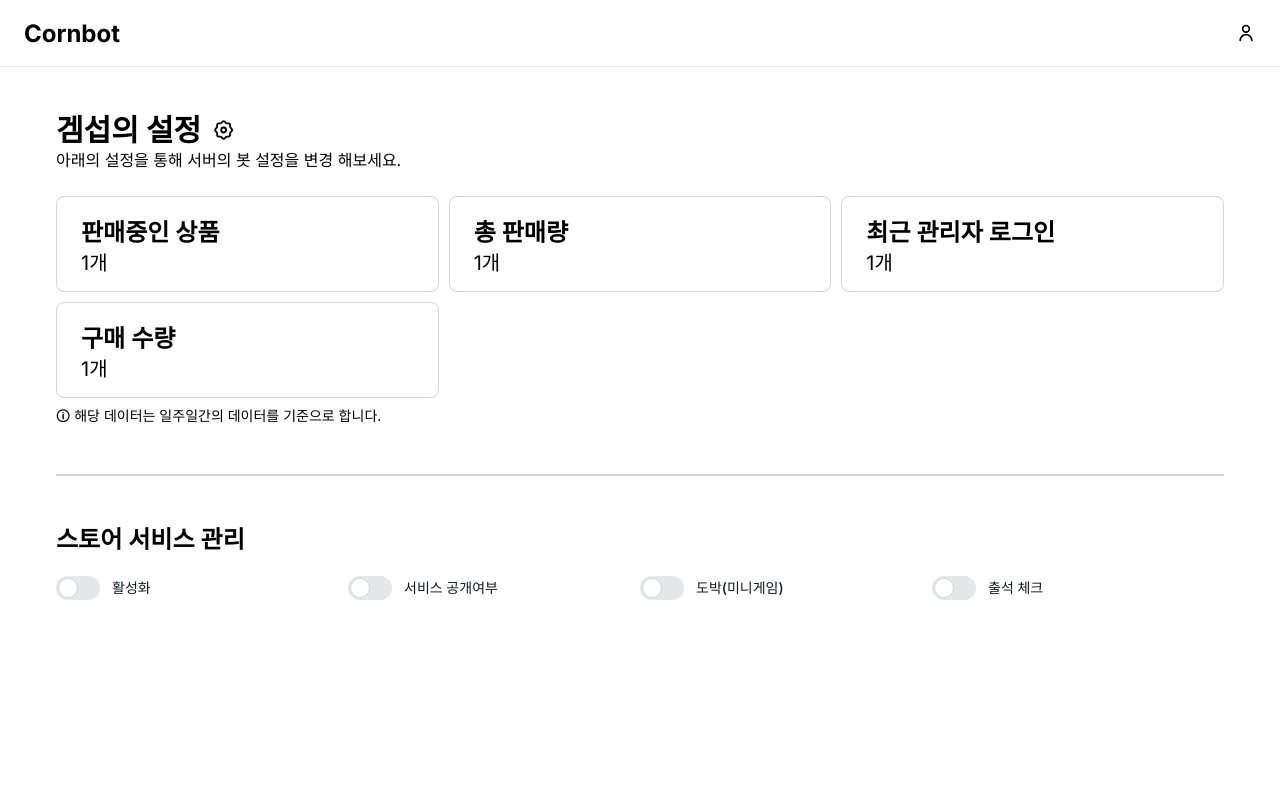
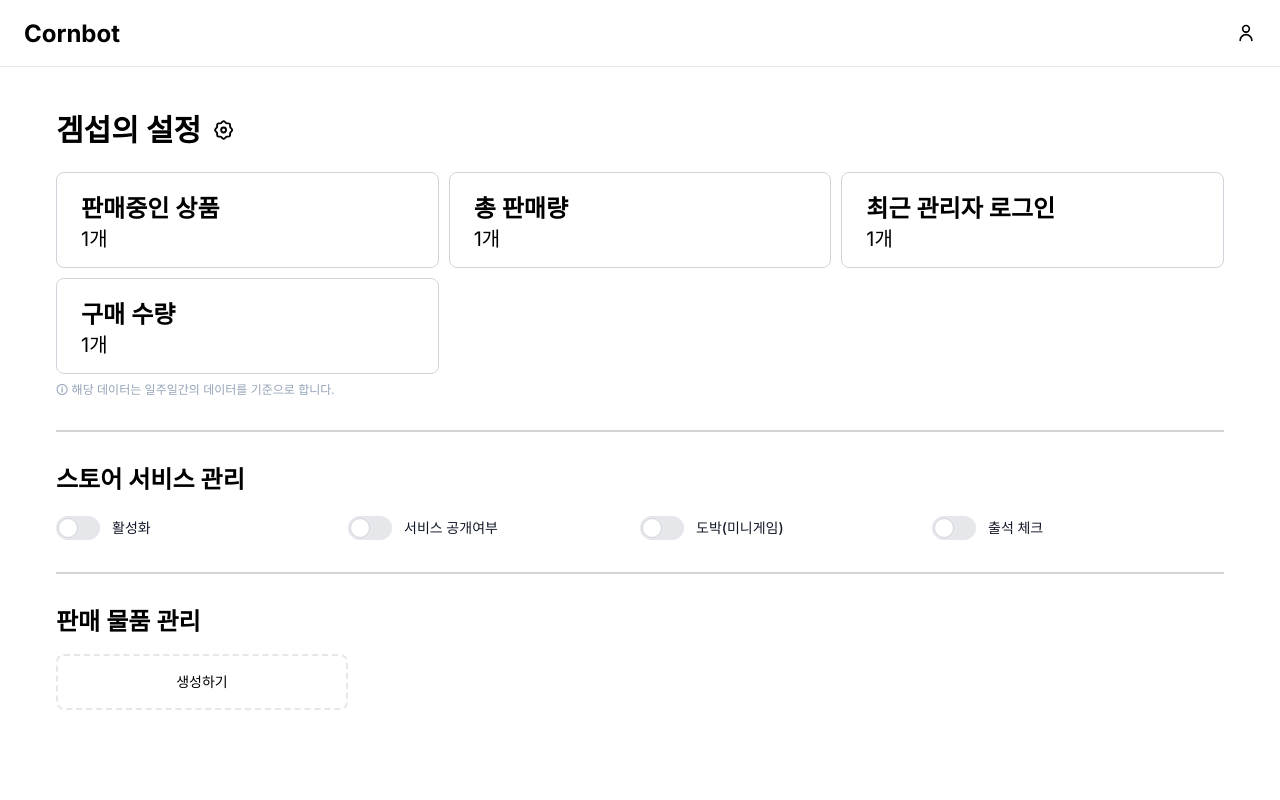
Before and after one commit to CornSoupTeam/store-website, a Next.js app: page /account/dashboard/1 in a window 1280 px wide. Shown: the top 800 px of the page. Built offline with nearby package versions, Linux system fonts and the light colour scheme; no server answers; sample sign-in values are in the browser's storage.

Commit message:
add: manage items 📦

```diff
--- a/src/app/account/dashboard/[slug]/page.tsx
+++ b/src/app/account/dashboard/[slug]/page.tsx
@@ -47,7 +47,6 @@ export default function AuthenticationPage() {
                 />
               </svg>
             </div>
-            <h1>아래의 설정을 통해 서버의 봇 설정을 변경 해보세요.</h1>
             <div className="grid lg:grid-cols-2 xl:grid-cols-3 2xl:grid-cols-4 gap-x-2.5 gap-y-2.5 mt-6">
               <div className="box">
                 <div className="text-2xl font-semibold">판매중인 상품</div>
@@ -66,10 +65,10 @@ export default function AuthenticationPage() {
                 <div className="text-xl">1개</div>
               </div>
             </div>
-            <h1 className="mt-2 text-sm">
+            <h1 className="mt-2 text-xs text-slate-400">
               🛈 해당 데이터는 일주일간의 데이터를 기준으로 합니다.
             </h1>
-            <hr className="my-12 h-0.5 border-t-0 bg-neutral-300 opacity-100 dark:opacity-50" />
+            <hr className="my-8 h-0.5 border-t-0 bg-neutral-300 opacity-100 dark:opacity-50" />
             <div className="text-2xl font-semibold">스토어 서비스 관리</div>
             <div className="grid grid-cols-1 lg:grid-cols-4">
               <label className="relative inline-flex items-center cursor-pointer mt-5">
@@ -101,6 +100,16 @@ export default function AuthenticationPage() {
                 </span>
               </label>
             </div>
+            <hr className="my-8 h-0.5 border-t-0 bg-neutral-300 opacity-100 dark:opacity-50" />
+            <div className="text-2xl font-semibold">판매 물품 관리</div>
+            <div className="my-4 grid grid-cols-1 lg:grid-cols-4 lg:space-x-4">
+              <a
+                href="/new"
+                className="hover:border-transparent hover:shadow-xs w-full flex items-center justify-center rounded-lg border-2 border-dashed border-gray-200 text-sm font-medium py-4"
+              >
+                생성하기
+              </a>
+            </div>
           </div>
         </div>
       </AuthContext>
--- a/src/app/account/page.tsx
+++ b/src/app/account/page.tsx
@@ -57,25 +57,25 @@ export default function AuthenticationPage() {
             </div>
             <div className="grid grid-cols-1 mt-10 gap-3">
               <button
-                className="w-full text-white bg-black text-center transform ease-in duration-100 active:scale-95 items-center rounded-xl m-auto py-2 font-bold"
+                className="w-1/2 text-white bg-black text-center transform ease-in duration-100 active:scale-95 items-center rounded-xl m-auto py-2 font-bold"
                 onClick={() => signIn("discord")}
               >
                 서버 관리
               </button>
               <button
-                className="w-full text-white bg-black text-center transform ease-in duration-100 active:scale-95 items-center rounded-xl m-auto py-2 font-bold"
+                className="w-1/2 text-white bg-black text-center transform ease-in duration-100 active:scale-95 items-center rounded-xl m-auto py-2 font-bold"
                 onClick={() => signOut()}
               >
                 로그아웃
               </button>
               <button
-                className="w-full text-white bg-black text-center transform ease-in duration-100 active:scale-95 items-center rounded-xl m-auto py-2 font-bold"
+                className="w-1/2 text-white bg-black text-center transform ease-in duration-100 active:scale-95 items-center rounded-xl m-auto py-2 font-bold"
                 onClick={() => signIn("discord")}
               >
                 탈퇴하기
               </button>
               <button
-                className="w-full text-white bg-black text-center transform ease-in duration-100 active:scale-95  items-center rounded-xl m-auto py-2 font-bold"
+                className="w-1/2 text-white bg-black text-center transform ease-in duration-100 active:scale-95  items-center rounded-xl m-auto py-2 font-bold"
                 onClick={() => signIn("discord")}
               >
                 서포트 서버
```
